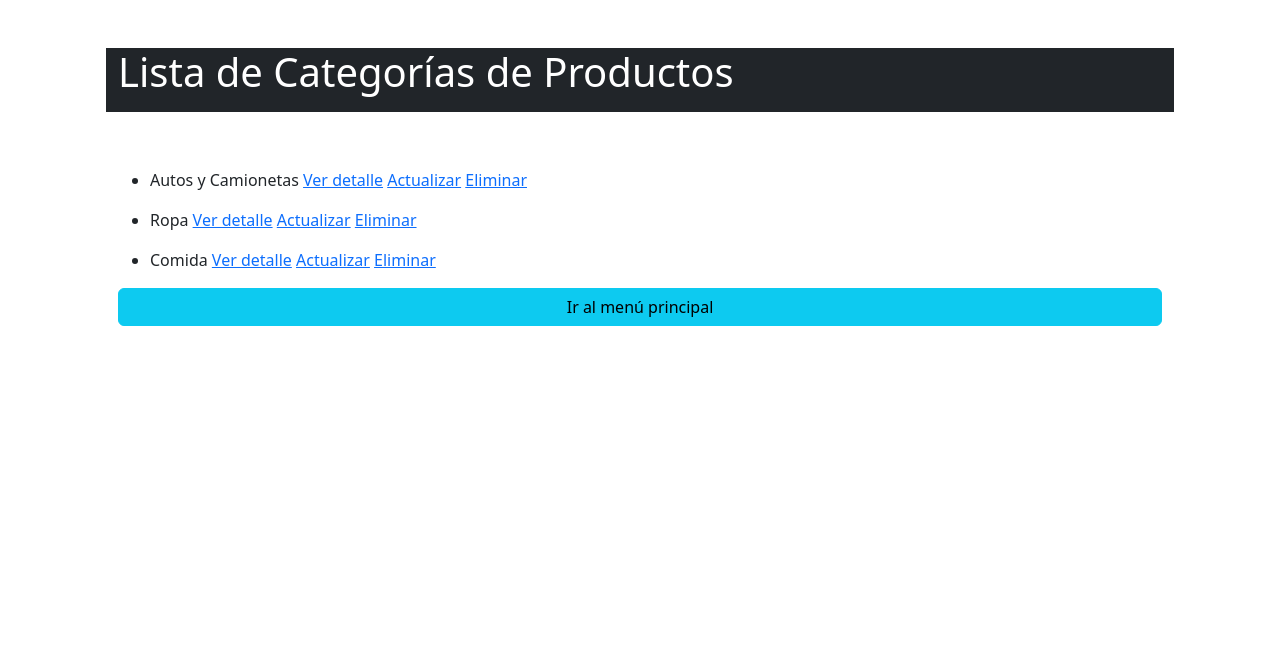
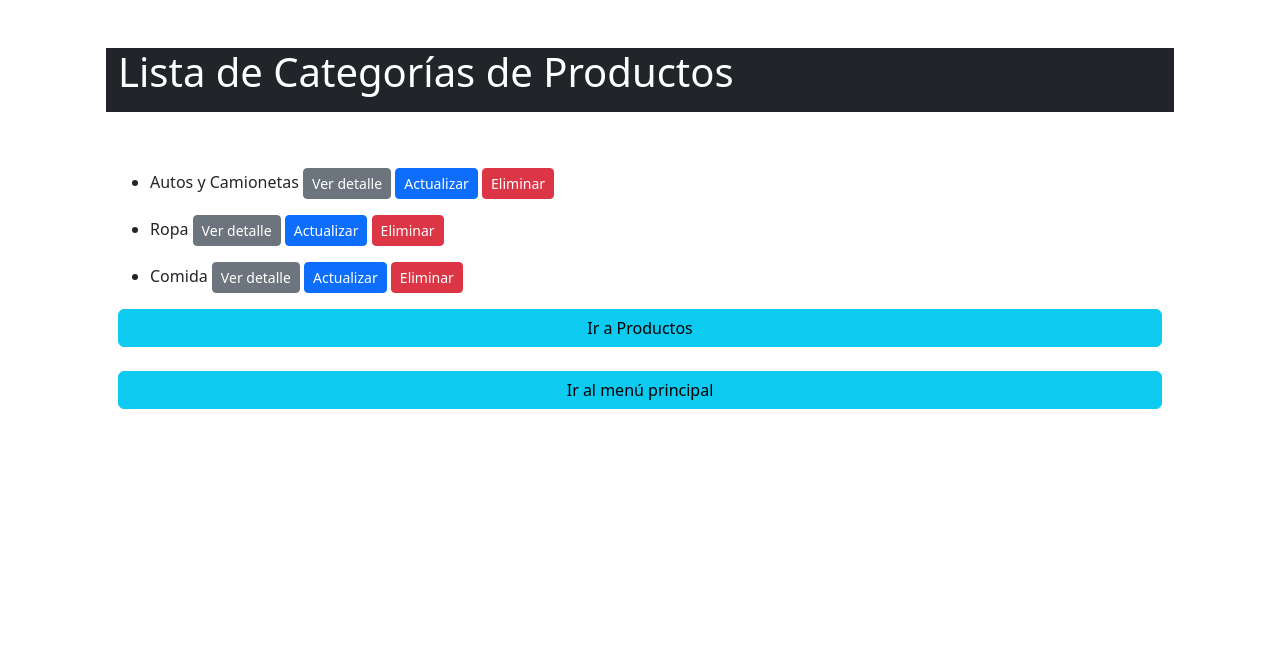
Before and after one commit to Santiago-Goldstein/Proyecto-E-Commerce-Tienda-Libre, a Django app: page /producto/productocategoria/list/ in a window 1280 px wide. Shown: the part 56-705 px from the top of the page. Run offline with Django 4.2, Linux system fonts and the light colour scheme; data comes from the database, SQL or seed files in the repository; both versions use the stored data as it was after the commit; some libraries are stand-ins or nearby versions.

Commit message:
feature: se mejoro el flujo y la vista de la pagina

```diff
--- a/project/apps/Home/templates/Home/navbar.html
+++ b/project/apps/Home/templates/Home/navbar.html
@@ -5,7 +5,7 @@
         <div class="collapse navbar-collapse" id="navbarSupportedContent">
             <ul class="navbar-nav ms-auto mb-2 mb-lg-0">
                 <li class="nav-item"><a class="nav-link {% if  request.path == "/" %} active {% endif %}" aria-current="page" href="{% url 'Home:home' %}">Inicio</a></li>
-                    <li class="nav-item"><a class="nav-link {% if  request.path == "/producto/" %} active {% endif %}" href="#!">Productos</a></li>
+                    <li class="nav-item"><a class="nav-link {% if  request.path == "/producto/" %} active {% endif %}" href="{% url 'producto:home' %}">Productos</a></li>
                     <li class="nav-item"><a class="nav-link {% if  request.path == "/about/" %} active {% endif %}" href="{% url 'Home:about' %}">Sobre Mi</a></li>
             </ul>
         </div>
--- a/project/apps/producto/templates/producto/productocategoria_confirm_delete.html
+++ b/project/apps/producto/templates/producto/productocategoria_confirm_delete.html
@@ -13,6 +13,10 @@
         {% csrf_token %}
         <button type="submit" class="btn btn-danger " >Confirmar</button>
     </form>
-
+    <br>
+    <div class="d-grid gap-3">
+        <a href="{% url 'producto:productocategoria_list' %}" class="btn btn-info ">Ir atrás</a>
+    </div>
+    <br>
     {% include 'Home/index_back.html' %}
 {% endblock INDEX_CONTENIDO %}
--- a/project/apps/producto/templates/producto/productocategoria_detail.html
+++ b/project/apps/producto/templates/producto/productocategoria_detail.html
@@ -11,6 +11,10 @@
         <li>Descripción: {{ object.descripcion }}</li>
     </ul>
 
+    <div class="d-grid gap-3">
+        <a href="{% url 'producto:productocategoria_list' %}" class="btn btn-info ">Ir atrás</a>
+    </div>
 
+    <br>
     {% include 'Home/index_back.html' %}
 {% endblock INDEX_CONTENIDO %}
--- a/project/apps/producto/templates/producto/productocategoria_list.html
+++ b/project/apps/producto/templates/producto/productocategoria_list.html
@@ -11,9 +11,12 @@
         {% for object in object_list %}
             <ul>
                 <li>{{ object.nombre }}
-                    <a href="{% url 'producto:productocategoria_detail' object.id %}">Ver detalle</a>
-                    <a href="{% url 'producto:productocategoria_update' object.id %}">Actualizar</a>
-                    <a href="{% url 'producto:productocategoria_delete' object.id %}">Eliminar</a>
+                    <a href="{% url 'producto:productocategoria_detail' object.id %}" class="btn btn-secondary btn-sm">
+                        Ver detalle</a>
+                    <a href="{% url 'producto:productocategoria_update' object.id %}" class="btn btn-primary btn-sm">
+                        Actualizar</a>
+                    <a href="{% url 'producto:productocategoria_delete' object.id %}" class="btn btn-danger btn-sm">
+                        Eliminar</a>
                 </li>
             </ul>
         {% endfor %}
@@ -23,6 +26,9 @@
 
     {% endif %}
 
-
+    <div class="d-grid gap-3">
+        <a href="{% url 'producto:home' %}" class="btn btn-info ">Ir a Productos</a>
+    </div>
+    <br>
     {% include 'Home/index_back.html' %}
 {% endblock INDEX_CONTENIDO %}
```
Also changed, not shown: project/apps/producto/templates/producto/productocategoria_form.html (+11 -0 lines), project/db.sqlite3.
